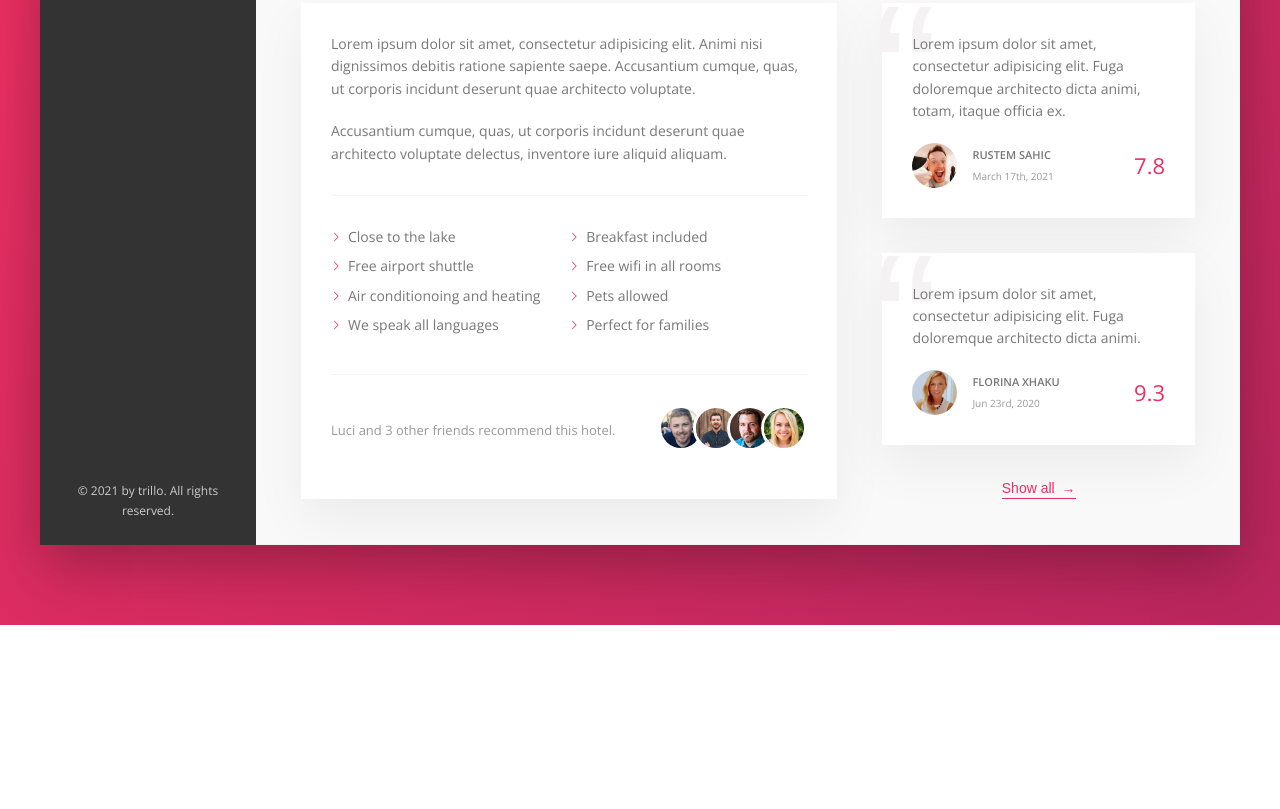
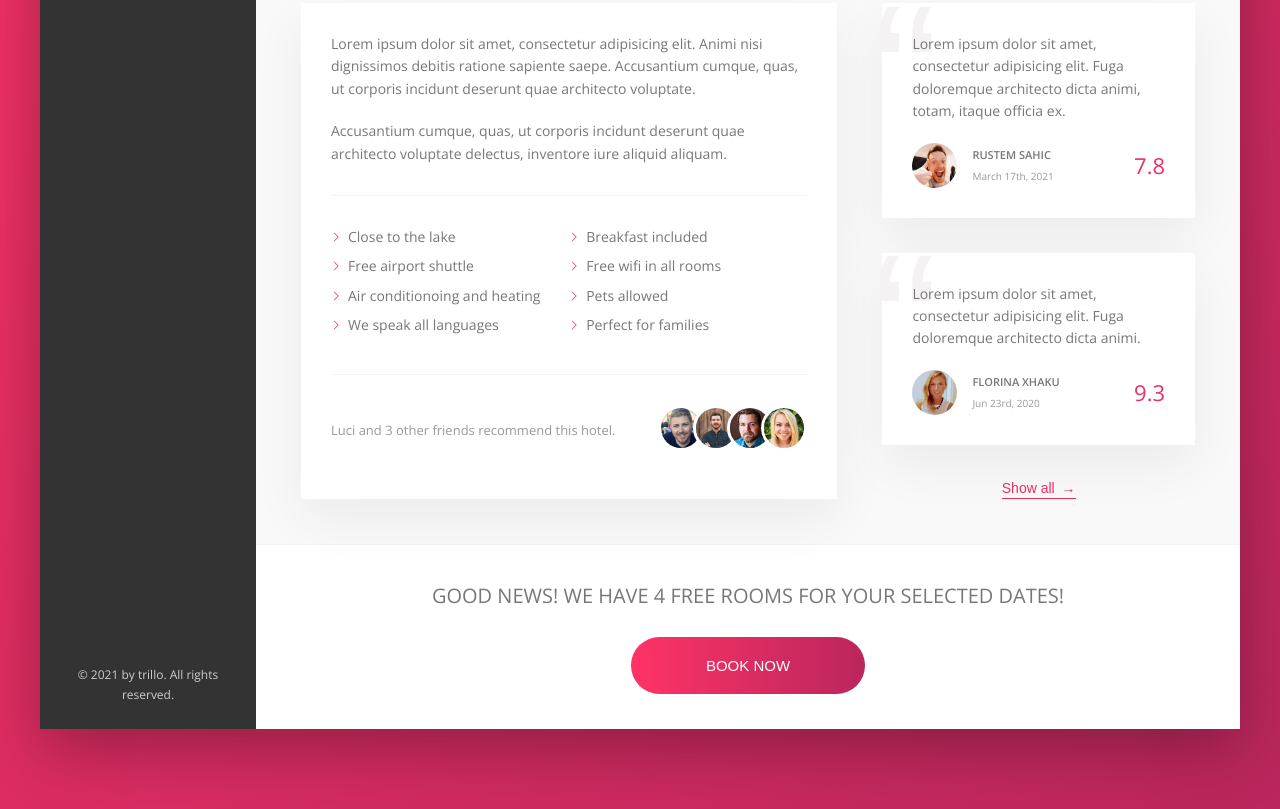
Before and after one commit to KadirZukorlic/Trillo, a website: page index.html in a window 1280 px wide. Shown: the part 644-1453 px from the top of the page. Before the commit the page ends 1269 px from the top, so only its background shows below. Drawn offline with nearby package versions, Linux system fonts and the light colour scheme.

Commit message:
btn animation

```diff
--- a/index.html
+++ b/index.html
@@ -202,6 +202,16 @@
                             <button class="btn-inline">Show all <span> &rarr; </span> </button>
                         </div>
                     </div>
+
+                    <div class="cta">
+                        <h2 class="cta__book-now">
+                            Good news! We have 4 free rooms for your selected dates!
+                        </h2>
+                        <button class="btn">
+                            <span class="btn__visible">Book now</span>
+                            <span class="btn__invisible">Only 4 rooms left!</span>
+                        </button>
+                    </div>
                 </main>
             </div>
         </div>
--- a/sass/_components.scss
+++ b/sass/_components.scss
@@ -479,3 +479,71 @@
         z-index: 1;
     }
 }
+
+
+//////////////////////////////////////
+// CALL TO ACTION - CTA
+
+.cta {
+    padding: 3.5rem 0;
+    text-align: center;
+
+    &__book-now {
+        font-size: 2rem;
+        font-weight: 300;
+        text-transform: uppercase;
+        margin-bottom: 2.5rem;
+    }
+}
+
+//////////////////////////////////////
+// CALL TO ACTION - CTA
+
+.btn {
+    font-size: 1.5rem;
+    font-weight: 300;
+    text-transform: uppercase;
+    border-radius: 100px;
+    border: none;
+    background-image: linear-gradient(to right, var(--color-primary-light), var(--color-primary-dark));
+    color: #fff;
+    position: relative;
+    overflow: hidden;
+    cursor: pointer;
+
+    & > * {
+        display: inline-block;
+        height: 100%;
+        width: 100%;
+        transition: all .2s;
+    }
+
+    &__visible {
+        padding: 2rem 7.5rem;
+
+    }
+
+    &__invisible {
+        position: absolute;
+        padding: 2rem 0;
+        left: 0;
+        top: -100%;
+        transition: all .2s;
+    }
+    &:hover {
+        background-image: linear-gradient(to left, var(--color-primary-light), var(--color-primary-dark));
+
+    }
+    &:hover &__visible {
+        transform: translateY(100%);
+        }
+
+    &:hover &__invisible {
+         top: 0;
+    }
+
+    &:focus {
+        outline: none;
+        animation: pulsate 1s infinite;
+    }
+}
```
Also changed, not shown: css/style.css.
